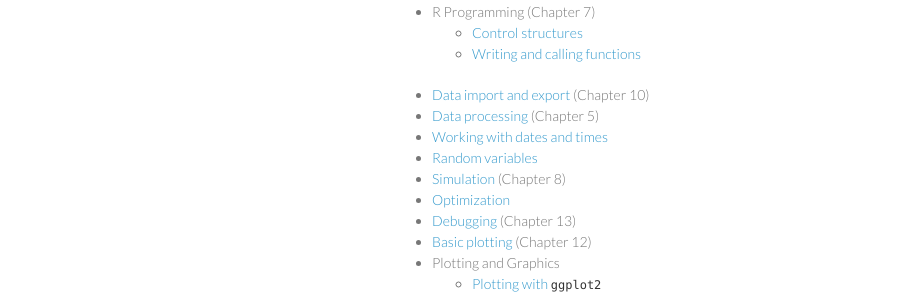
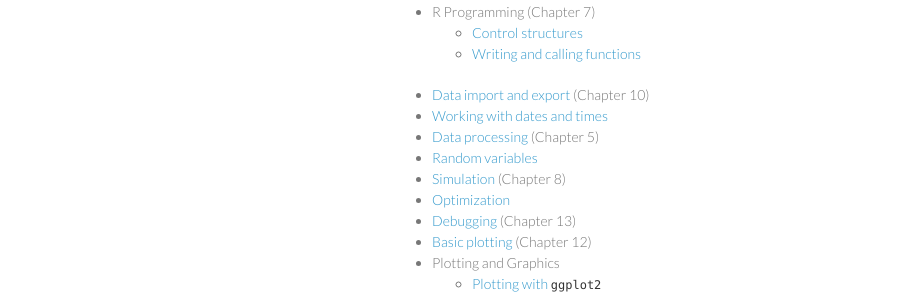
Before and after one commit to fonnesbeck/Bios6301, a Jekyll site: the page built from lectures.md, in a window 1280 px wide and 1178 px high. Shown: the part 564-861 px from the top of the window, without its empty margins (178-1088 px from the left). Built offline with Jekyll 4.4.1, drawn with Linux system fonts in a browser that asks for light colours; Markdown is read by kramdown in place of the engine named in the settings; part of the change alters nothing that is shown.

```diff
--- a/lectures.md
+++ b/lectures.md
@@ -29,11 +29,11 @@ This schedule is *tentative* and subject to change at any time.
 * R Programming (Chapter 7)
     - [Control structures](https://dl.dropboxusercontent.com/u/5044136/Bios301/lecture5_control_structures.pdf)
     - [Writing and calling functions](https://dl.dropboxusercontent.com/u/5044136/Bios301/lecture5_functions.pdf)
-* [Data import and export](https://dl.dropbox.com/u/233041/Bios301/lecture5_import_export.html)
+* [Data import and export](https://dl.dropboxusercontent.com/u/5044136/Bios301/lecture6_import_export.pdf)
     (Chapter 10)
+* [Working with dates and times](https://dl.dropboxusercontent.com/u/5044136/Bios301/lecture6_datetime.pdf)
 * [Data processing](https://dl.dropbox.com/u/233041/Bios301/lecture5_data_processing.html)
     (Chapter 5)
-* [Working with dates and times](https://dl.dropbox.com/u/233041/Bios301/lecture5_datetime.html)
 * [Random variables](https://dl.dropbox.com/u/233041/Bios301/lecture6_random_variables.html)
 * [Simulation](https://dl.dropbox.com/u/233041/Bios301/lecture6_simulation.html) (Chapter 8)
 * [Optimization](https://dl.dropbox.com/u/233041/Bios301/lecture7_optimization.html)
```
